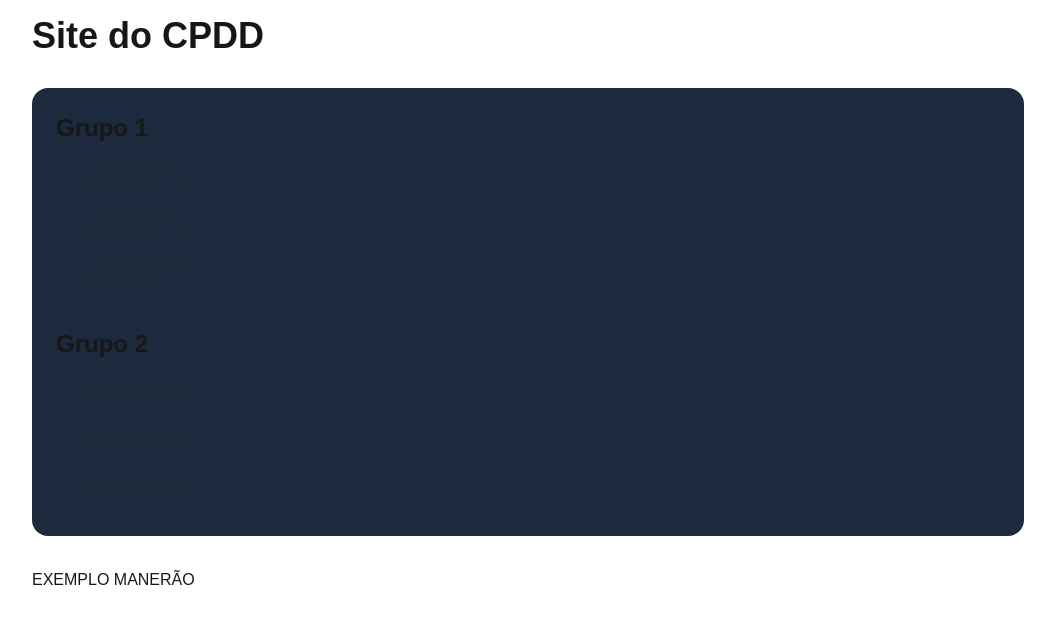
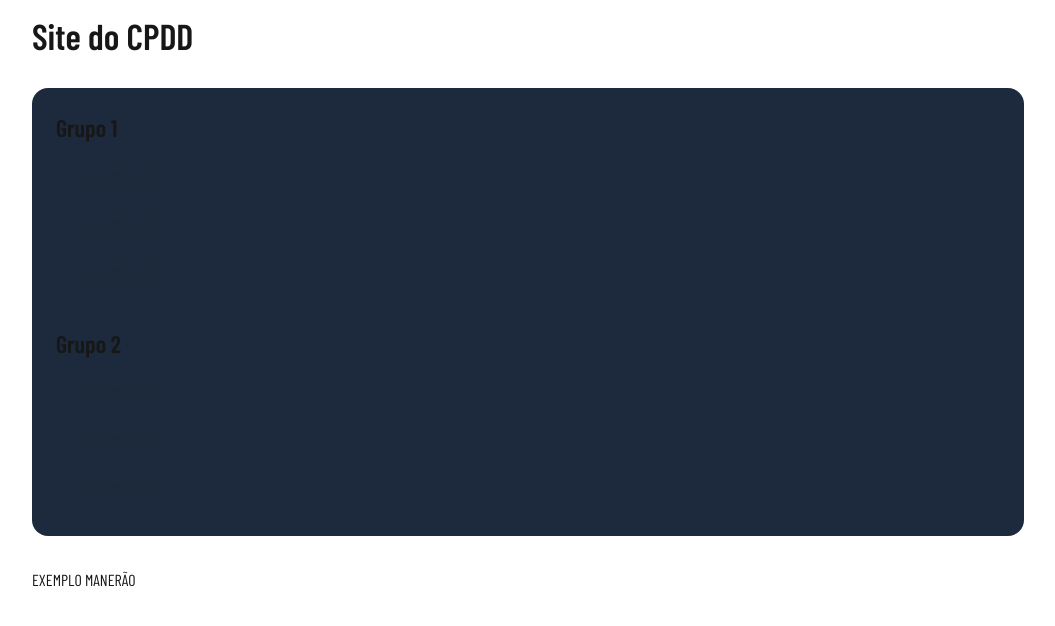
Before and after one commit to Coletivo-Popular-Design-Desenvolvimento/site-cpdd, a Next.js app in the folder apps/cpdd-site/: page / in a window 1280 px wide. Shown: the top 626 px of the page, without its empty margins (112-1167 px from the left). Built offline with nearby package versions, Linux system fonts and the light colour scheme.

Commit message:
feat: change global font to Barlow Condensed

```diff
--- /dev/null
+++ b/apps/cpdd-site/src/app/fonts.ts
@@ -0,0 +1,7 @@
+import { Barlow_Condensed } from "next/font/google";
+
+export const barlowCondensed = Barlow_Condensed({
+  variable: "--font-barlow-condensed",
+  weight: ["400", "500", "600"],
+  subsets: ["latin"],
+});
--- a/apps/cpdd-site/src/app/layout.tsx
+++ b/apps/cpdd-site/src/app/layout.tsx
@@ -1,18 +1,8 @@
 import type { Metadata } from 'next';
-import { Geist, Geist_Mono } from 'next/font/google';
 import './globals.css';
 
 import PrelineScriptWrapper from '@components/common/PrelineScriptWrapper';
-
-const geistSans = Geist({
-    variable: '--font-geist-sans',
-    subsets: ['latin'],
-});
-
-const geistMono = Geist_Mono({
-    variable: '--font-geist-mono',
-    subsets: ['latin'],
-});
+import { barlowCondensed } from './fonts';
 
 export const metadata: Metadata = {
     title: 'Create Next App',
@@ -26,7 +16,7 @@ export default function RootLayout({
 }>) {
     return (
         <html lang='en'>
-            <body className={`${geistSans.variable} ${geistMono.variable} antialiased`}>
+            <body className={`${barlowCondensed.className} antialiased`}>
                 {children}
                 <PrelineScriptWrapper />
             </body>
```
